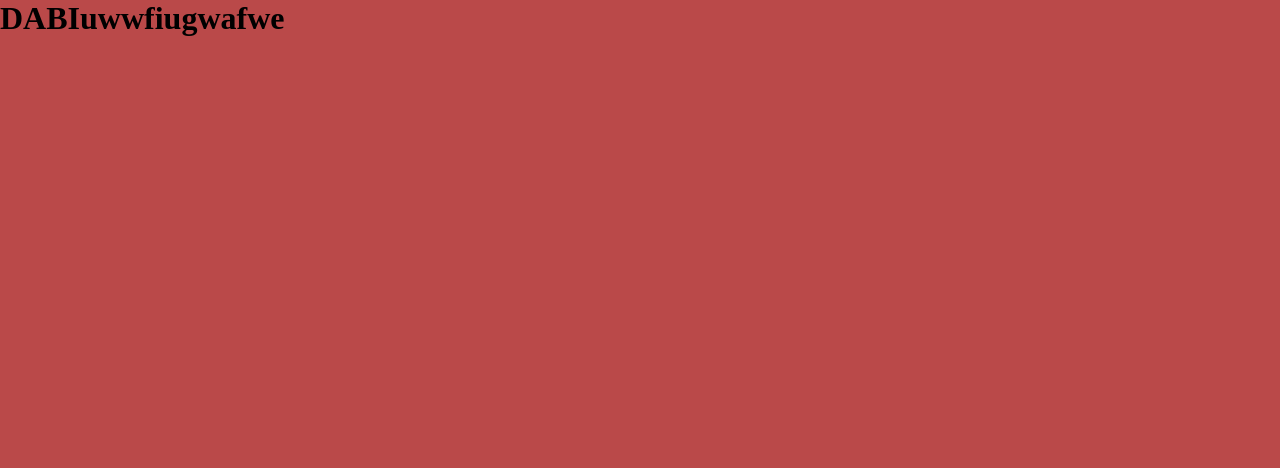
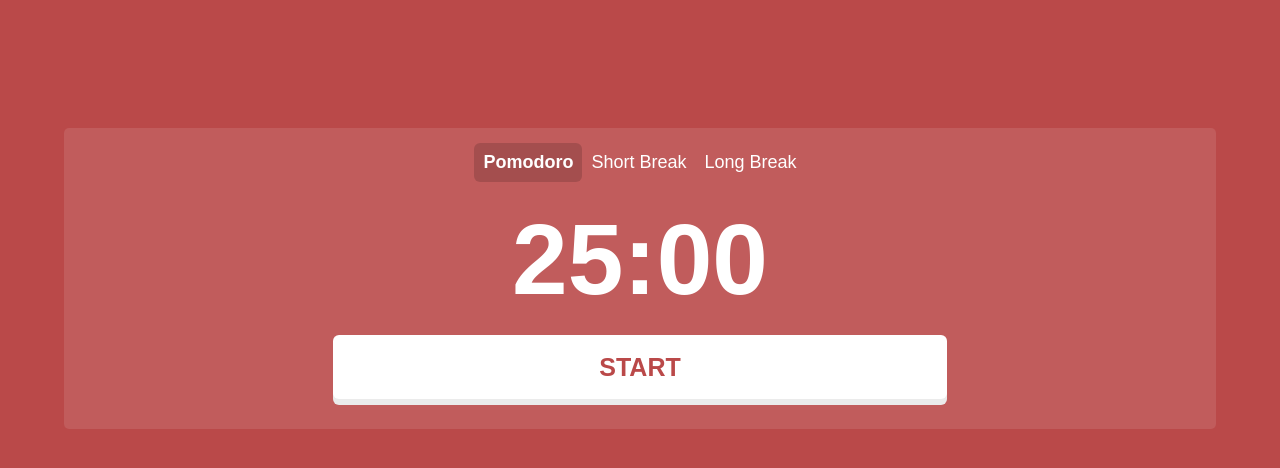
Before and after one commit to william-wv/p2-vue-pomofocus, a Vue app: page / in a window 1280 px wide. Shown: the top 468 px of the page. Built offline with nearby package versions, Linux system fonts and the light colour scheme.

Commit message:
estilizando timer

```diff
--- a/src/assets/base.css
+++ b/src/assets/base.css
@@ -1,7 +1,9 @@
 *{
   margin: 0;
   padding: 0;
+  font-family: Arial, sans-serif;
 }
+
 body {
   background-color: #ba4949;
 }
--- a/src/components/timer.vue
+++ b/src/components/timer.vue
@@ -3,7 +3,90 @@
 </script>
 
 <template>
-    <h1>DABIuwwfiugwafwe</h1>
+
+    <main class="timer_card">
+        <div class="div_buttons">
+            <button class="buttons_pressed"> Pomodoro </button>
+            <button class="buttons"> Short Break </button>
+            <button class="buttons"> Long Break </button>
+        </div>
+        <div class="timer">
+            <p>
+                25:00
+            </p>
+        </div>
+        <div class="button_start_position">
+            <button class="button_start"> START </button>
+        </div>
+    </main>
 
 
 </template>
+
+<style scoped>
+    .timer_card{
+        background-color: #FFFFFF1A;
+        padding-top: 15px;
+        border-radius: 5px;
+    }
+
+    .div_buttons{
+        display: flex;
+        justify-content: center;
+        padding-bottom: 20px;
+    }
+
+    .buttons{
+        background-color: transparent;
+        border: none;
+        color: #FFF;
+        padding: 9px;
+        font-size: 18px;
+    }
+
+    .buttons_pressed{
+        background-color: #00000026;
+        border: none;
+        color: #FFF;
+        padding: 9px;
+        border-radius: 6px;
+        font-weight: bold;
+        font-size: 18px;
+    }
+
+
+    .timer{
+        display: flex;
+        justify-content: center;
+        color: #FFF;
+        font-size: 100px;
+        font-weight: bold;
+    }
+
+    .button_start_position{
+        display: flex;
+        justify-content: center;
+        padding: 18px 20px 30px;
+    }
+
+    .button_start{
+        font-size: 25px;
+        background-color: #FFF;
+        border: none;
+        padding: 7px 40px;
+        box-shadow: rgb(235, 235, 235) 0px 6px 0px;
+        color: #BA4949;
+        font-weight: bold;
+        border-radius: 6px;
+        width: 48vw;
+        height: 8vh;
+    }
+
+
+
+
+    main{
+        margin: 10% 5% 5% 5%;
+    }
+
+</style>
```
